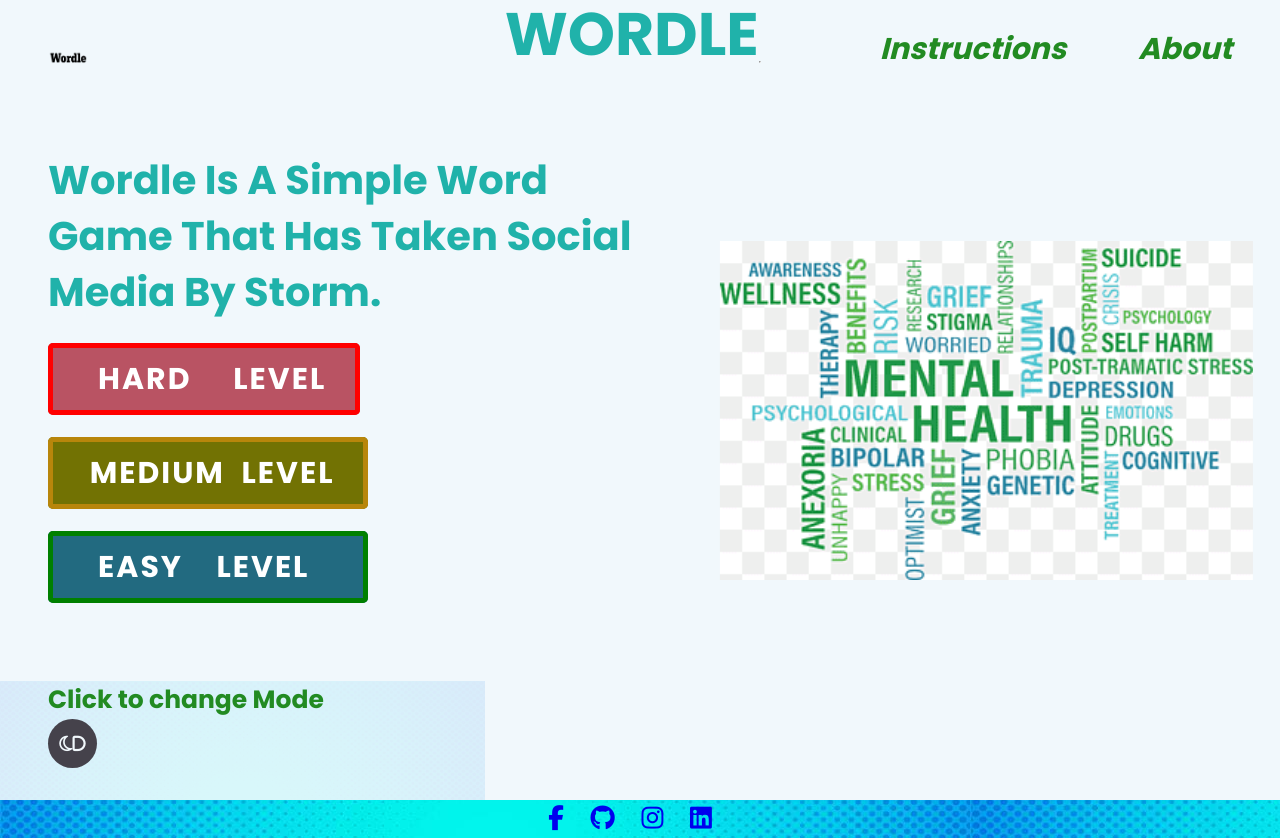
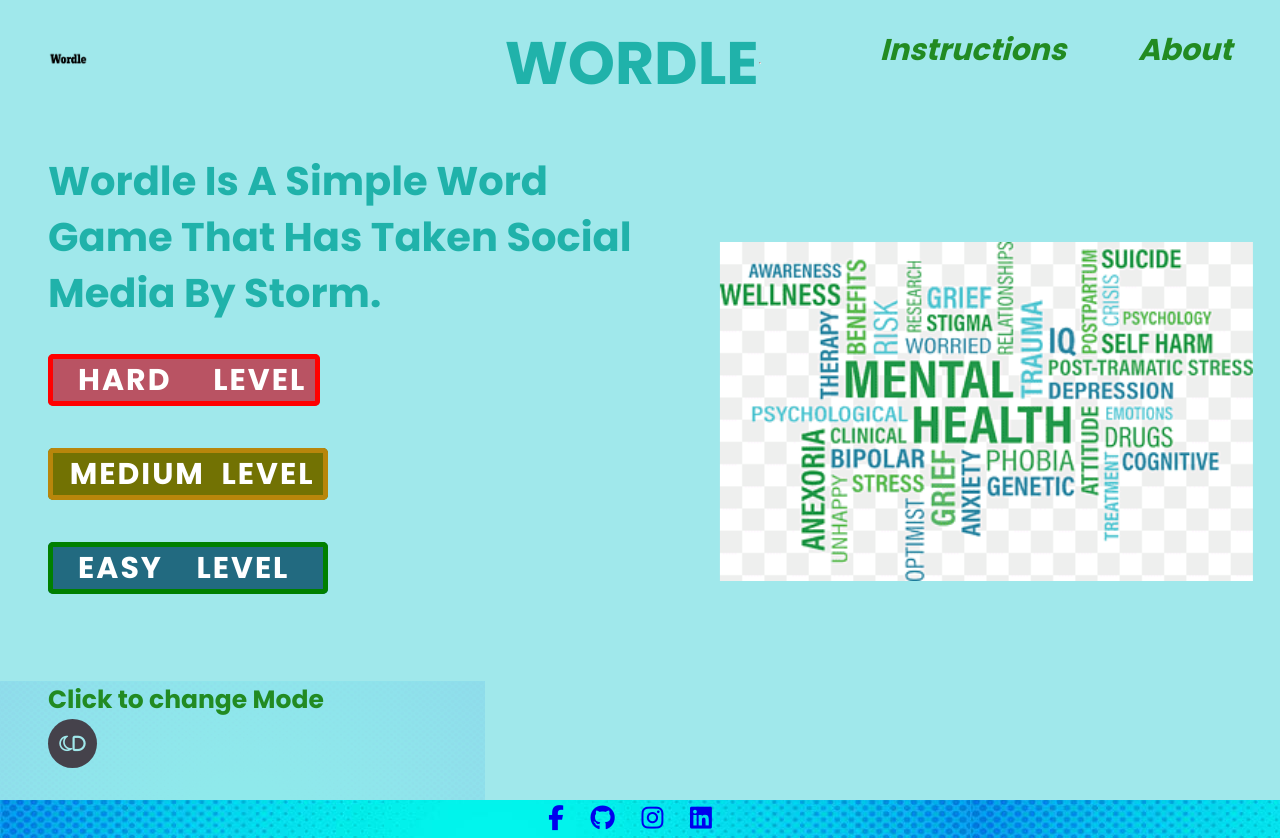
Before and after one commit to Ganurag2001/Wordle, a plain HTML site: page index.html in a window 1280 px wide. Drawn offline with Linux system fonts and the light colour scheme.

Commit message:
Update style.css

```diff
--- a/style.css
+++ b/style.css
@@ -1,4 +1,6 @@
 @import url("https://fonts.googleapis.com/css2?family=Poppins:wght@100;200;300;400;500;600;700;800;900&display=swap");
+
+#a7e9ed
 
 .head{
   margin-top: -8%
@@ -24,7 +26,7 @@
 .light {
   --mainColor: blue;
   --hoverColor: #5bacdf;
-  --backgroundColor: #f1f8fc;
+  --backgroundColor: #a0e8eb;
   --darkOne: #312f3a;
   --darkTwo: #45424b;
   --lightOne: #919191;
@@ -240,7 +242,6 @@
   font-size: 30px;
   /* position: relative; */
   letter-spacing: 2px;
-  padding: 10px 20px;
   border-radius: 5px;
   transition: 0.3s;
   transition-property: background;
@@ -269,7 +270,6 @@
   font-size: 30px;
   /* position: relative; */
   letter-spacing: 2px;
-  padding: 10px 20px;
   border-radius: 5px;
   transition: 0.3s;
   transition-property: background;
@@ -297,7 +297,6 @@
   font-size: 30px;
   /* position: relative; */
   letter-spacing: 2px;
-  padding: 10px 20px;
   border-radius: 5px;
   transition: 0.3s;
   transition-property: background;
```
